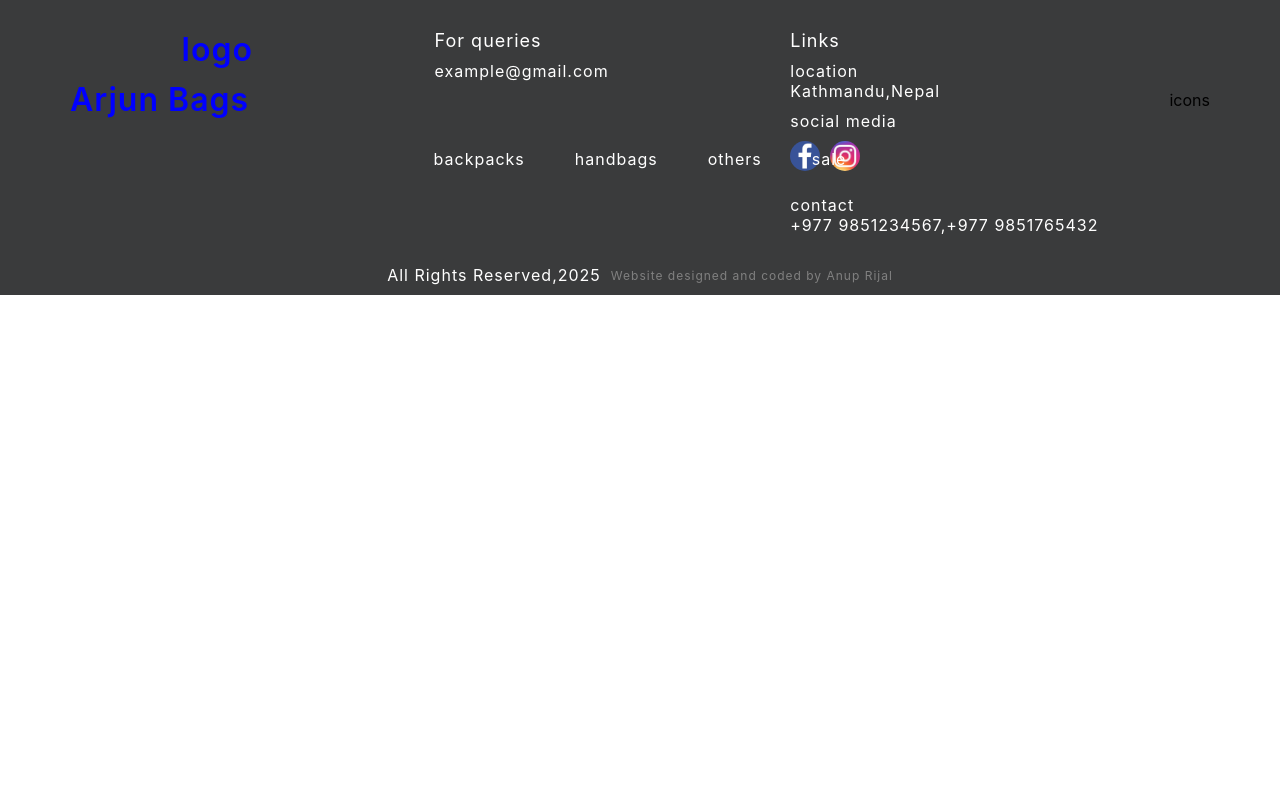
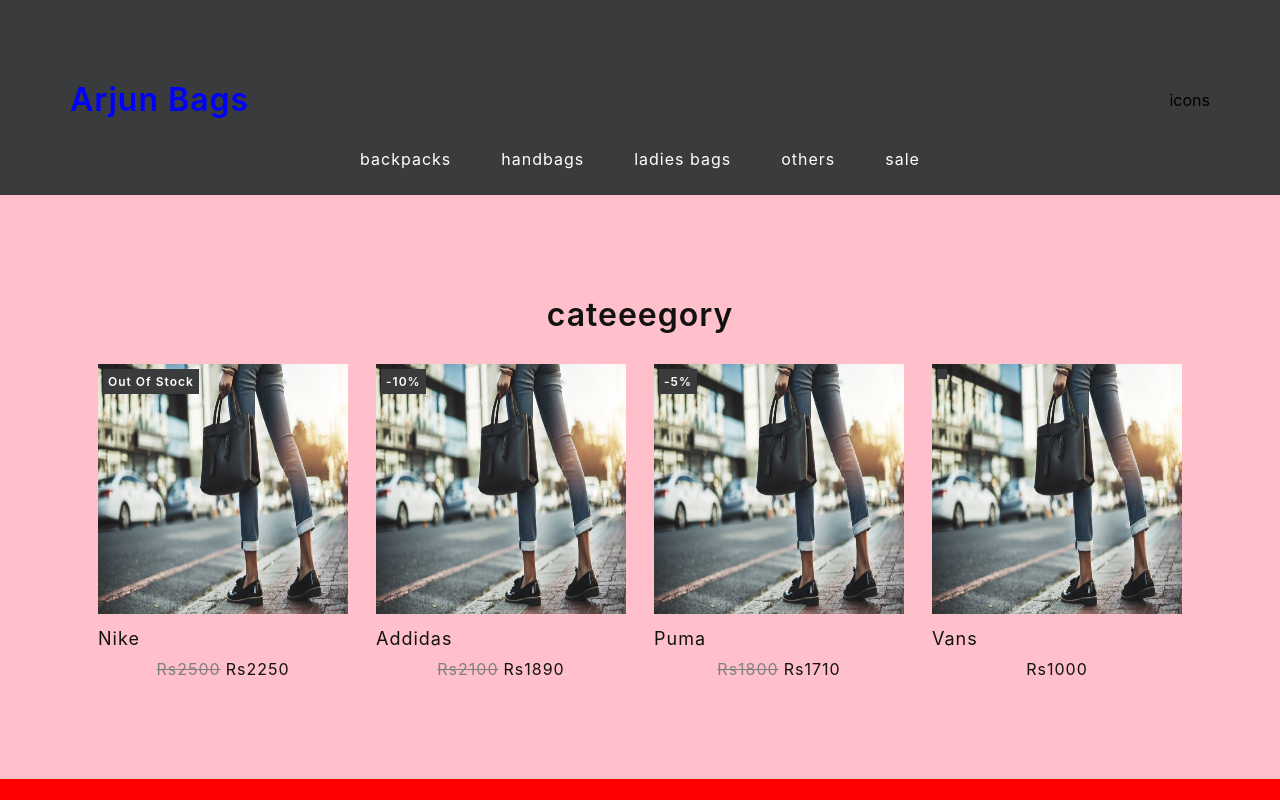
Before and after one commit to AnupRijal123/bag_shopping_website, a React (Create React App) app: page /category/1 in a window 1280 px wide. Shown: the top 800 px of the page. Built offline with nearby package versions, Linux system fonts and the light colour scheme.

Commit message:
Added route navigate from navbar items

```diff
--- a/src/App.js
+++ b/src/App.js
@@ -9,16 +9,16 @@ import { BrowserRouter, Routes, Route } from 'react-router';
 function App() {
   return (
     <>
-      <Navbar />
 
       <BrowserRouter>
+        <Navbar />
 
         <Routes>
 
           <Route path="/" element={<HomePage />} />
 
 
-          <Route path="/category" element={<CategoryListingPage />} />
+          <Route path="/category/:items" element={<CategoryListingPage />} />
 
 
         </Routes>
--- a/src/components/Navbar.js
+++ b/src/components/Navbar.js
@@ -1,9 +1,12 @@
 import '../styles/Navbar.css';
 import { useState, useEffect } from 'react';
+import { useNavigate } from 'react-router';
 
 function Navbar() {
 
     const [isScreenScrolled, setIsScreenScrolled] = useState(false);
+
+    const navigate = useNavigate();
 
     useEffect(() => {
 
@@ -26,6 +29,11 @@ function Navbar() {
 
     }, []);
 
+    function goToCategoryPage(value) {
+        console.log('link clicked');
+        console.log(value);
+        navigate(`/category/${value}`);
+    }
 
     return (
         <div className={`navbar ${isScreenScrolled === true && 'coloured-navbar'}`}>
@@ -35,10 +43,11 @@ function Navbar() {
             </div>
             <div className="navbar-second-row">
                 <div className="navbar-second-row-items-contanier">
-                    <p className="white-text cursor-pointer scale-hover">backpacks</p>
-                    <p className="white-text cursor-pointer scale-hover">handbags</p>
-                    <p className="white-text cursor-pointer scale-hover">others</p>
-                    <p className="white-text cursor-pointer scale-hover">sale</p>
+                    <p onClick={() => { goToCategoryPage('backpacks') }} className="white-text cursor-pointer scale-hover">backpacks</p>
+                    <p onClick={() => { goToCategoryPage('handbags') }} className="white-text cursor-pointer scale-hover">handbags</p>
+                    <p onClick={() => { goToCategoryPage('ladiesbags') }} className="white-text cursor-pointer scale-hover">ladies bags</p>
+                    <p onClick={() => { goToCategoryPage('others') }} className="white-text cursor-pointer scale-hover">others</p>
+                    <p onClick={() => { goToCategoryPage('sale') }} className="white-text cursor-pointer scale-hover">sale</p>
                 </div>
             </div>
         </div>
--- a/src/pages/CategoryListingPage.js
+++ b/src/pages/CategoryListingPage.js
@@ -1,16 +1,51 @@
 import '../styles/CategoryListingPage.css';
-import { useEffect } from 'react';
+import CardSection from '../components/CardSection.js';
 
 function CategoryListingPage() {
+    const categoryArray = [
+        {
+            id: 1,
+            name: 'Nike',
+            img: 'bannerimage.jpg',
+            originalPrice: 2500,
+            discountPercentage: 10,
+            inStockQuantity: 0,
+        },
+        {
+            id: 2,
+            name: 'Addidas',
+            img: 'bannerimage.jpg',
+            originalPrice: 2100,
+            discountPercentage: 10,
+            inStockQuantity: 200,
+        },
+        {
+            id: 3,
+            name: 'Puma',
+            img: 'bannerimage.jpg',
+            originalPrice: 1800,
+            discountPercentage: 5,
+            inStockQuantity: 200,
 
-    useEffect(() => {
-        console.log('category page mounted');
-        window.scrollBy(0, 20);
-    }, []);
+        },
+        {
+            id: 4,
+            name: 'Vans',
+            img: 'bannerimage.jpg',
+            originalPrice: 1000,
+            discountPercentage: null,
+            inStockQuantity: 5,
+        }
+    ];
+
+
 
     return (
-        <div className="category-container">
-            <h1>category</h1>
+        <div className="category-container ">
+            <div className="top-container"></div>
+            <div className="section-container">
+                <CardSection cardItemsArray={categoryArray} cardItemsHeadingText="cateeegory" />
+            </div>
         </div>
     )
 }
--- a/src/styles/App.css
+++ b/src/styles/App.css
@@ -65,7 +65,7 @@ p {
 }
 
 .section-container {
-    /* background-color: pink; */
+    background-color: pink;
     padding: 100px 70px;
 }
 
@@ -188,6 +188,12 @@ p {
     color: var(--white-color);
 }
 
+.top-container {
+    background-color: var(--dark-gray-color);
+    height: 195px;
+    width: 100%;
+}
+
 @media only screen and (max-width:768px) {
     .section-container {
         /* background-color: yellow; */
--- a/src/styles/CategoryListingPage.css
+++ b/src/styles/CategoryListingPage.css
@@ -1,5 +1,4 @@
 .category-container {
     background-color: Red;
-    margin-top: 195px;
     min-height: 100vh;
 }
--- a/src/styles/Navbar.css
+++ b/src/styles/Navbar.css
@@ -41,6 +41,6 @@
     }
 
     .navbar-second-row-items-contanier {
-        gap: 20px;
+        gap: 10px;
     }
 }
```
